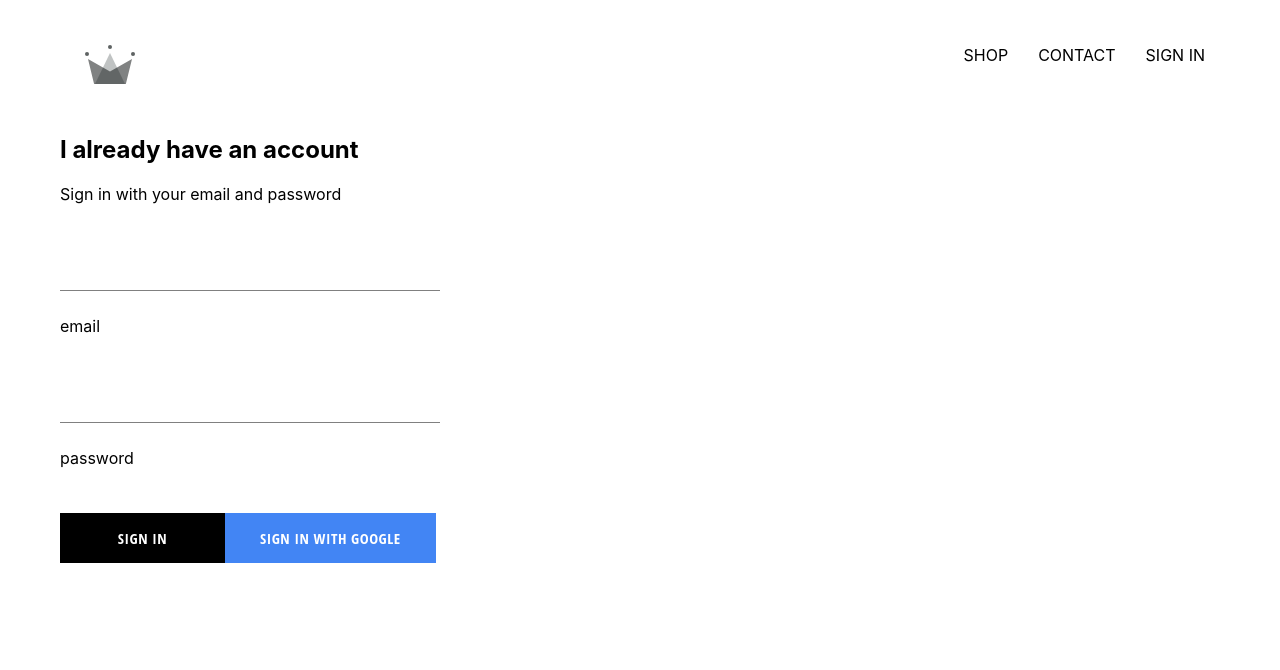
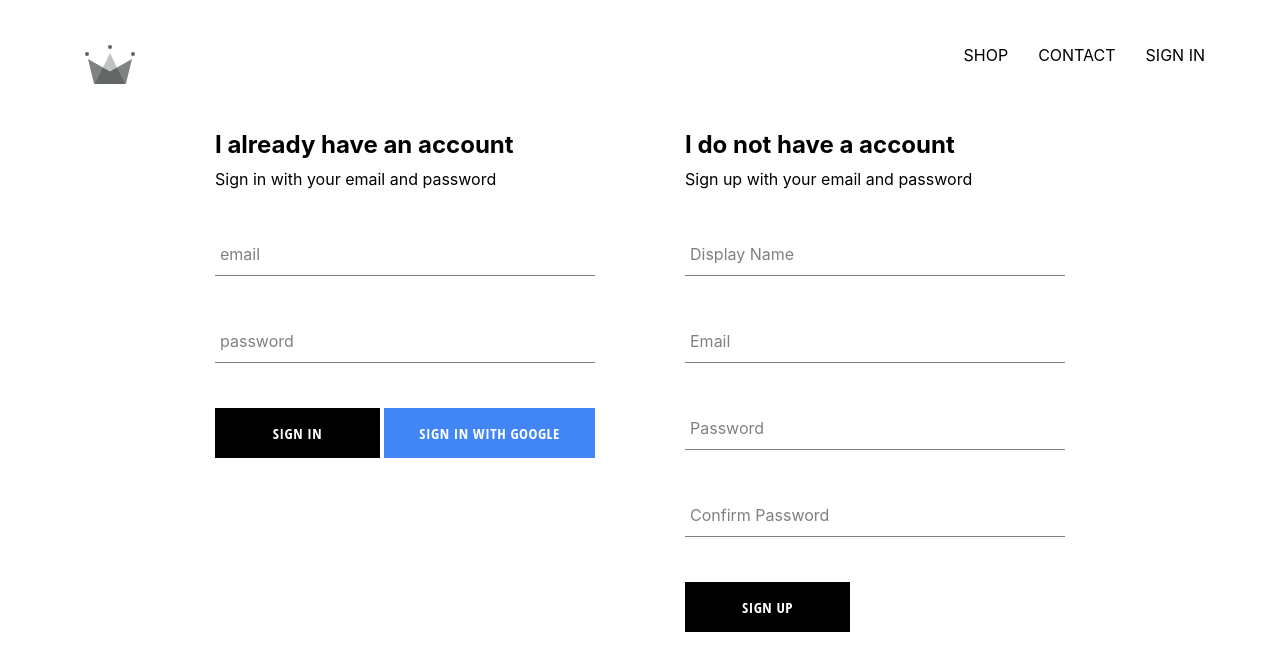
Before and after one commit to developerprog/CRWN, a React (Create React App) app: page /signin in a window 1280 px wide. Shown: the top 670 px of the page. Built offline with nearby package versions, Linux system fonts and the light colour scheme; no server answers.

Commit message:
finishing sign in and signup

```diff
--- a/package.json
+++ b/package.json
@@ -10,8 +10,11 @@
     "node-sass": "^4.14.1",
     "react": "^17.0.1",
     "react-dom": "^17.0.1",
+    "react-redux": "^7.2.2",
     "react-router-dom": "^5.2.0",
     "react-scripts": "4.0.0",
+    "redux": "^4.0.5",
+    "redux-logger": "^3.0.6",
     "web-vitals": "^0.2.4"
   },
   "scripts": {
--- a/src/App.js
+++ b/src/App.js
@@ -5,7 +5,7 @@
 import ShopPage from './pages/shop/shop.component';
 import Header from './components/header/header.component';
 import signInAndSignUpPage from './pages/sign-in-and-sign-up/sign-in-and-sign-up.component';
-import { auth } from './firebase/firebase.utils';
+import { auth, createUserProfileDocument } from './firebase/firebase.utils';
 
 class App extends React.Component {
   constructor() {
@@ -19,9 +19,21 @@
   unsubscribeFormAuth = null;
 
   componentDidMount() {
-    this.unsubscribeFormAuth = auth.onAuthStateChanged(user => {
-      this.setState({ currentUser: user });
-      console.log(user);
+    this.unsubscribeFormAuth = auth.onAuthStateChanged(async userAuth => {
+      if (userAuth) {
+        const userRef = await createUserProfileDocument(userAuth);
+
+        userRef.onSnapshot(snapShot=> {
+          this.setState({
+            currentUser: {
+              id: snapShot.id,
+              ...snapShot.data()
+            }
+          });
+          console.log(this.state);
+        });
+      }
+      this.setState({ currentUser: userAuth });
     });
   }
 
--- a/src/components/collection-preview.component/collection-preview.component.jsx
+++ b/src/components/collection-preview.component/collection-preview.component.jsx
@@ -6,7 +6,8 @@
     <div className='collection-preview'>
       <h1 className='title'>{title.toUpperCase()}</h1>
       <div className='preview'>
-        {items
+            {
+              items
               .filter((item, idx) => idx < 4)
               .map(({ id, ...otherItemProps }) => (
                 <CollectionItem key={id} { ...otherItemProps } />
--- a/src/components/form-input/form-input.component.jsx
+++ b/src/components/form-input/form-input.component.jsx
@@ -4,12 +4,13 @@
 const FormInput = ( { handleChange, label, ...otherProps }) => (
     <div className="group">
        <input className='form-input' onChange={handleChange} { ...otherProps }/>
-        {
+         {
             label ?
-            (<label className = {`${otherProps.value.length ? 'shrink' : ''} from-input-label`}>
+            (<label className = {`${otherProps.value.length ? 'shrink' : ''} form-input-label`}>
               {label}
             </label>
-            ) : null }
+            ) : null
+         }
     </div>
 );
 
--- a/src/components/sign-in/sign-in.component.jsx
+++ b/src/components/sign-in/sign-in.component.jsx
@@ -2,11 +2,9 @@
 
 import FormInput from '../form-input/form-input.component';
 import CustomButton from '../custom-button/custom-button.component';
-import { signInWithGoogle } from '../../firebase/firebase.utils';
+import { auth, signInWithGoogle } from '../../firebase/firebase.utils';
 
 import './sign-in.styles.scss';
-
-
 
 class SignIn extends React.Component {
   constructor(props) {
@@ -18,10 +16,16 @@
     };
   }
 
-  handleSubmit = event => {
+  handleSubmit = async event => {
     event.preventDefault();
+    const { email, password } = this.state;
 
-    this.setState({ email: '', password: '' });
+    try {
+      await auth.signInWithEmailAndPassword(email, password);
+      this.setState({ email: '', password: '' });
+    } catch (error) {
+      console.log(error);
+    }
   };
 
   handleChange = event => {
@@ -33,7 +37,7 @@
   render() {
     return (
       <div className='sign-in'>
-        <h2>I already have an account</h2>
+        <h2 className="title">I already have an account</h2>
         <span>Sign in with your email and password</span>
 
         <form onSubmit={this.handleSubmit}>
@@ -42,7 +46,7 @@
             type='email'
             handleChange={this.handleChange}
             value={this.state.email}
-            label='email'
+            label="email"
             required
           />
           <FormInput
@@ -50,14 +54,12 @@
             type='password'
             value={this.state.password}
             handleChange={this.handleChange}
-            label='password'
+            label= "password"
             required
           />
-          <div className='button'>
+          <div className='buttons'>
           <CustomButton type='submit'> Sign in </CustomButton>
-          <CustomButton onClick={signInWithGoogle} isGoogleSignIn>
-             Sign in With Google
-           </CustomButton>
+          <CustomButton onClick={signInWithGoogle} isGoogleSignIn>Sign in With Google</CustomButton>
           </div>
         </form>
       </div>
--- a/src/components/sign-in/sign-in.styles.scss
+++ b/src/components/sign-in/sign-in.styles.scss
@@ -6,8 +6,8 @@
     .title {
         margin: 10px 0;
     }
- .buttons {
-     display: flex;
-     justify-content: space-between;
+    .buttons {
+       display: flex;
+       justify-content: space-between;
     }
 }
--- /dev/null
+++ b/src/components/sign-up/sign-up.component.jsx
@@ -0,0 +1,101 @@
+import React from 'react';
+import FormInput from '../form-input/form-input.component';
+import CustomButton from '../custom-button/custom-button.component';
+import { auth, createUserProfileDocument } from '../../firebase/firebase.utils';
+import './sign-up.styles.scss';
+
+class SignUp extends React.Component {
+     constructor() {
+         super();
+
+         this.state = {
+            displayName: '',
+            email: '',
+            password: '',
+            confirmPassword: ''
+         };
+     }
+
+     handleSubmit = async event => {
+         event.preventDefault();
+
+         const { displayName, email, password, confirmPassword } = this.state;
+
+         if (password !== confirmPassword) {
+            alert("passwords don't match");
+            return;
+          }
+         try {
+            const { user } = await auth.createUserWithEmailAndPassword(
+                email, password
+                );
+            await createUserProfileDocument(user, { displayName });
+
+            this.setState({
+                displayName: '',
+                email: '',
+                password: '',
+                confirmPassword: ''
+             });
+         } catch (error) {
+            console.error(error);
+          }
+        };
+
+     handleChange = event => {
+             const { name, value } = event.target;
+             this.setState({[name]: value});
+         };
+
+     render() {
+         const { displayName, email, password, confirmPassword } = this.state;
+         return(
+             <div className='sign-up'>
+                 <h2 className='title'>I do not have a account</h2>
+                 <span>Sign up with your email and password</span>
+                 <form className='sign-up-form' onSubmit={this.handleSubmit}>
+                   <FormInput
+                     type='text'
+                     name='displayName'
+                     value={displayName}
+                     onChange={this.handleChange}
+                     label='Display Name'
+                     required
+                   />
+
+                    <FormInput
+                     type='email'
+                     name='email'
+                     value={email}
+                     onChange={this.handleChange}
+                     label='Email'
+                     required
+                  />
+
+                    <FormInput
+                     type='password'
+                     name='password'
+                     value={password}
+                     onChange={this.handleChange}
+                     label='Password'
+                     required
+
+                  />
+
+                    <FormInput
+                     type='password'
+                     name='confirmPassword'
+                     value={confirmPassword}
+                     onChange={this.handleChange}
+                     label='Confirm Password'
+                     required
+
+                  />
+                  <CustomButton type='submit'>Sign up</CustomButton>
+                 </form>
+             </div>
+         );
+     }
+}
+
+export default SignUp;
--- /dev/null
+++ b/src/components/sign-up/sign-up.styles.scss
@@ -0,0 +1,9 @@
+.sign-up {
+    display: flex;
+    flex-direction: column;
+    width: 380px;
+
+    .title {
+        margin: 10px 0;
+    }
+}
--- a/src/firebase/firebase.utils.js
+++ b/src/firebase/firebase.utils.js
@@ -5,14 +5,42 @@
 const config = {
     apiKey: "AIzaSyBn5vVrNm9e3GEV2VyFv9D8S8OFFTksFus",
     authDomain: "crwn-db-1b44a.firebaseapp.com",
+    databaseURL: "https://crwn-db-1b44a-default-rtdb.firebaseio.com",
     projectId: "crwn-db-1b44a",
     storageBucket: "crwn-db-1b44a.appspot.com",
     messagingSenderId: "86172110377",
     appId: "1:86172110377:web:a60ff75f7c247484939638",
     measurementId: "G-RNMR5SQGNH"
-};
+  };
 
-firebase.initializeApp(config);
+  firebase.initializeApp(config);
+
+export const createUserProfileDocument = async (userAuth, additionalData) => {
+    if (!userAuth) return;
+
+    const userRef = firestore.doc(`users/${userAuth.uid}`);
+
+    const snapShot = await userRef.get();
+
+    if(!snapShot.exists) {
+        const { displayName, email } = userAuth;
+        const createdAt = new Date();
+
+        try{
+            await userRef.set({
+                displayName,
+                email,
+                createdAt,
+                ...additionalData
+            });
+        } catch (error) {
+            console.log('error creating user', error.message);
+        }
+      }
+    return userRef;
+   };
+
+
 
 export const auth = firebase.auth();
 export const firestore = firebase.firestore();
--- a/src/pages/sign-in-and-sign-up/sign-in-and-sign-up.component.jsx
+++ b/src/pages/sign-in-and-sign-up/sign-in-and-sign-up.component.jsx
@@ -1,10 +1,12 @@
 import React from 'react';
 import './sign-in-and-sign-up.styles.scss';
 import SignIn from '../../components/sign-in/sign-in.component';
+import SignUp from '../../components/sign-up/sign-up.component';
 
 const signInAndSignUpPage = () => (
    <div className='sign-in-and-sign-up'>
        <SignIn />
+       <SignUp />
    </div>
 );
 
--- a/src/pages/sign-in-and-sign-up/sign-in-and-sign-up.styles.scss
+++ b/src/pages/sign-in-and-sign-up/sign-in-and-sign-up.styles.scss
@@ -0,0 +1,6 @@
+.sign-in-and-sign-up {
+    width: 850px;
+    display: flex;
+    justify-content: space-between;
+    margin: 30px auto;
+}
```
Also changed, not shown: src/components/custom-button/custom-button.component.jsx (line endings or trailing spaces), 1 other file (tests, documents, lock files or other folders).
